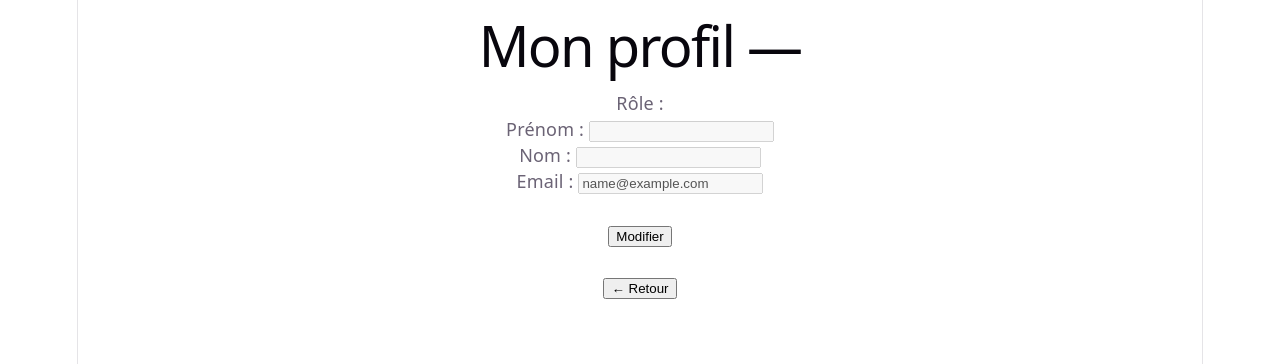
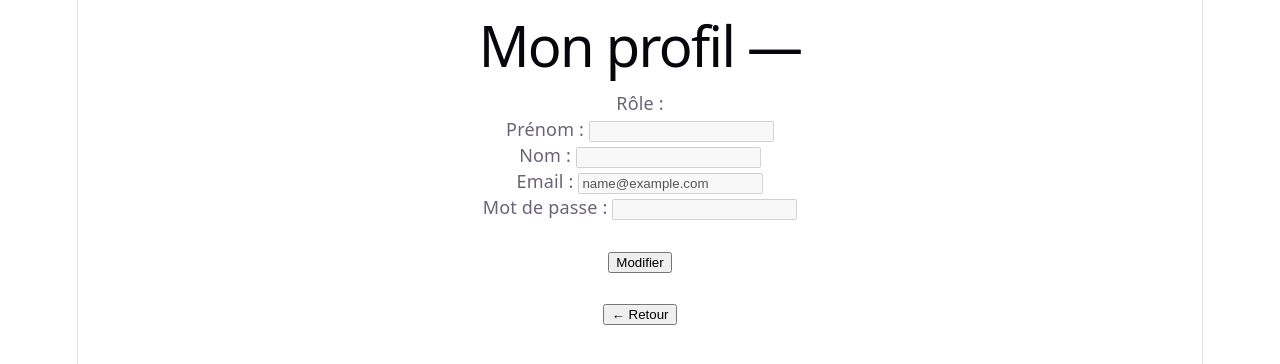
Before and after one commit to KevKev30/DevWeb-Sem2, a React (Vite) app in the folder DevWeb-Sem2/: page /profil in a window 1280 px wide. Shown: the top 364 px of the page. Built offline with nearby package versions, Linux system fonts and the light colour scheme; sample sign-in values are in the browser's storage.

Commit message:
ajustements sur les pages connexion et profil

```diff
--- a/DevWeb-Sem2/src/Profil.jsx
+++ b/DevWeb-Sem2/src/Profil.jsx
@@ -4,7 +4,13 @@ import { useNavigate } from 'react-router-dom';
 const Profil = () => {
   const navigate = useNavigate();
   const [user, setUser] = useState(null);
-  const [formData, setFormData] = useState({});
+  const [formData, setFormData] = useState({
+    nom: '',
+    prenom: '',
+    email: '',
+    num_etudiant: '',
+    password: ''
+  });
   const [editing, setEditing] = useState(false);
   const [message, setMessage] = useState(null);
 
@@ -16,7 +22,8 @@ const Profil = () => {
       nom: userData.nom,
       prenom: userData.prenom,
       email: userData.email,
-      num_etudiant: userData.num_etudiant || ''
+      num_etudiant: userData.num_etudiant || '',
+      password: ''
     });
   }, [navigate]);
 
@@ -29,7 +36,8 @@ const Profil = () => {
       nom: user.nom,
       prenom: user.prenom,
       email: user.email,
-      num_etudiant: user.num_etudiant || ''
+      num_etudiant: user.num_etudiant || '',
+      password: ''
     });
     setEditing(false);
     setMessage(null);
@@ -58,6 +66,9 @@ const Profil = () => {
 
   const profilLabels = { 1: 'Étudiant', 2: 'Enseignant', 3: 'Administrateur', 4: 'Visiteur' };
 
+
+
+
   return (
     <div>
       <h1>Mon profil — {user.prenom} {user.nom}</h1>
@@ -85,6 +96,17 @@ const Profil = () => {
           </div>
         )}
 
+        <div>
+          <label>Mot de passe : </label>
+          <input
+            type="password"
+            name="password"
+            value={formData.password || ''}
+            onChange={handleChange}
+            disabled={!editing}
+          />
+        </div>
+
         <br />
         {!editing ? (
           <button type="button" onClick={() => { setEditing(true); setMessage(null); }}>Modifier</button>
--- a/DevWeb-Sem2/src/connexion.jsx
+++ b/DevWeb-Sem2/src/connexion.jsx
@@ -28,6 +28,14 @@ const Connexion = () => {
 
       if (result.status === "success") {
         localStorage.setItem('user', JSON.stringify(result.user));
+
+        // Ajouter points de connexion
+        await fetch(`http://127.0.0.1:8000/api/points/${result.user.id_user}`, {
+          method: 'POST',
+          headers: { 'Content-Type': 'application/json' },
+          body: JSON.stringify({ type: 'connexion' })
+        });
+
         if (result.user.id_profil === 4) {
           navigate('/accueilVisiteur');
         } else {
```
